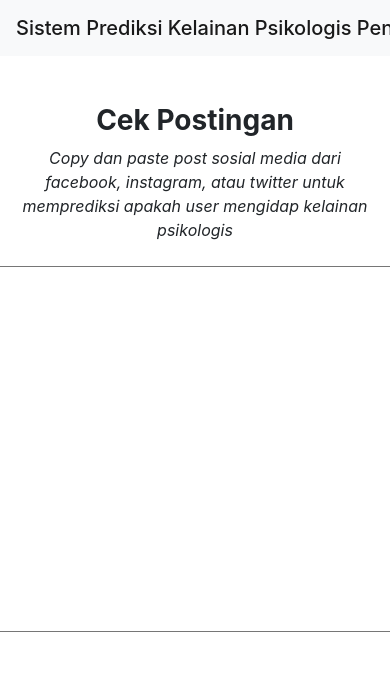
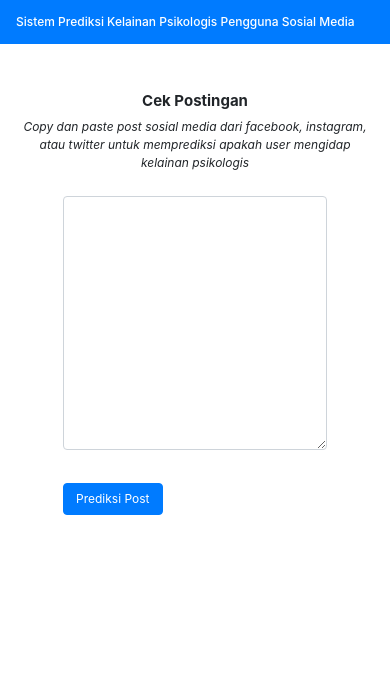
Before and after one commit to resthiana12/sdkpps.github.io, a Django app: page / in a window 390 px wide; the page is wider, and only the part inside the window is pictured. Shown: the top 675 px of that part. Run offline with Django 3.2, Linux system fonts and the light colour scheme; parts of the project's set-up code (start-up, migrations or seed data) failed here and were passed over; some libraries are stand-ins or nearby versions.

Commit message:
ubah style halaman utama

```diff
--- a/templates/index.html
+++ b/templates/index.html
@@ -3,32 +3,65 @@
   <head>
     <!-- Required meta tags -->
     <meta charset="utf-8">
-    <meta name="viewport" content="width=device-width, initial-scale=1, shrink-to-fit=no">
+    <meta name="viewport" content="width=device-width, minimum-scale=1.0, maximum-scale=1.0, shrink-to-fit=no">
 
     <!-- Bootstrap CSS -->
     <link rel="stylesheet" href="https://stackpath.bootstrapcdn.com/bootstrap/4.5.2/css/bootstrap.min.css" integrity="sha384-JcKb8q3iqJ61gNV9KGb8thSsNjpSL0n8PARn9HuZOnIxN0hoP+VmmDGMN5t9UJ0Z" crossorigin="anonymous">
 
     <title>SPKPPSM</title>
+    <style>
+      .form-control {
+        min-width: 100%;
+        min-height: 100%;
+      }
+      form{
+        min-width: 80%;
+        min-height: 80%;
+      }
+      button{
+        margin-top: -10px;
+      }
+      @media screen and (max-width: 500px) {
+        .navbar-brand{
+          overflow-wrap: break-word;
+          font-size: 12px;
+        }
+        .judul{
+          font-size: 12px;
+        }
+        .judul h3{
+          font-size: 15px;
+        }
+        .btn-primary{
+          font-size: 12px;
+        }
+      }
+    </style>
   </head>
 <body>
   <!-- Navbar -->
-  <nav class="navbar navbar-light bg-light">
+  <nav class="navbar navbar-dark bg-primary">
     <span class="navbar-brand mb-0 h1">Sistem Prediksi Kelainan Psikologis Pengguna Sosial Media</span>
   </nav>
-
-	 <div class='container-fluid mt-5 text-center'>
+  <div class="container-fluid">
+    <div class="row">
+      <div class='container-fluid mt-5 text-center judul'>
         <h3 class="font-weight-bold">Cek Postingan</h3>
         <i>Copy dan paste post sosial media dari facebook, instagram, atau twitter untuk memprediksi apakah user mengidap kelainan psikologis</i>
       </div>
+
       <div class="col align-self-center mt-4">
-    <div class="d-flex justify-content-center">
+        <div class="container-md h-100 d-flex align-items-center justify-content-center">
           <form action='/classify' method='get'>
-        <textarea name='text' cols="150" rows="15" style="margin: 0px; " ></textarea><br>
+            <div class="form-group">
+              <textarea name='text' class="form-control" rows="10%"></textarea><br>
+            </div>
             <button type='submit' class='btn btn-primary'>Prediksi Post</button>
           </form>
         </div>
       </div>
-
+    </div>
+  </div>
 
     <!-- Optional JavaScript -->
     <!-- jQuery first, then Popper.js, then Bootstrap JS -->
```
Lines whose indentation alone changed are shown as unchanged.
